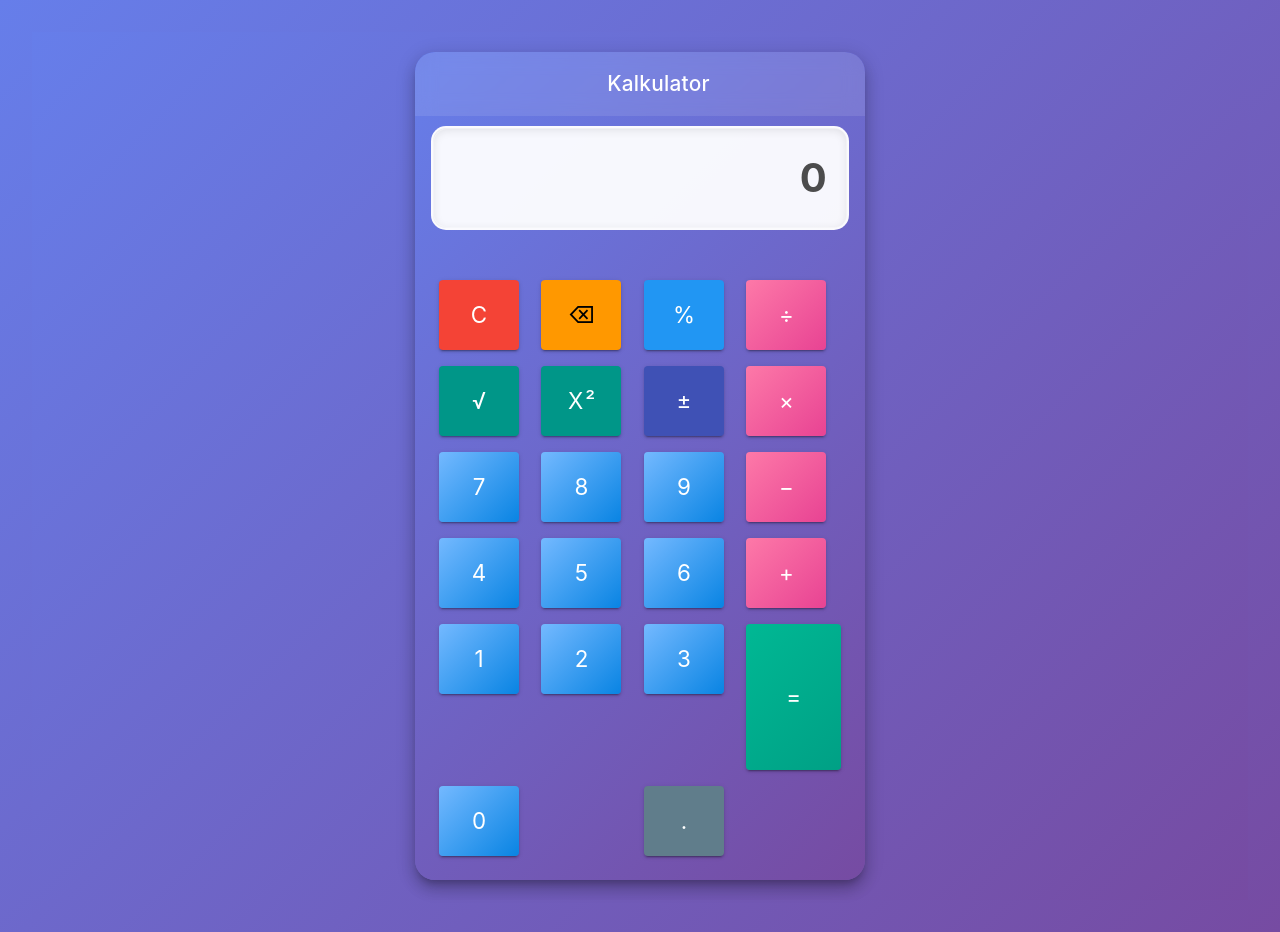
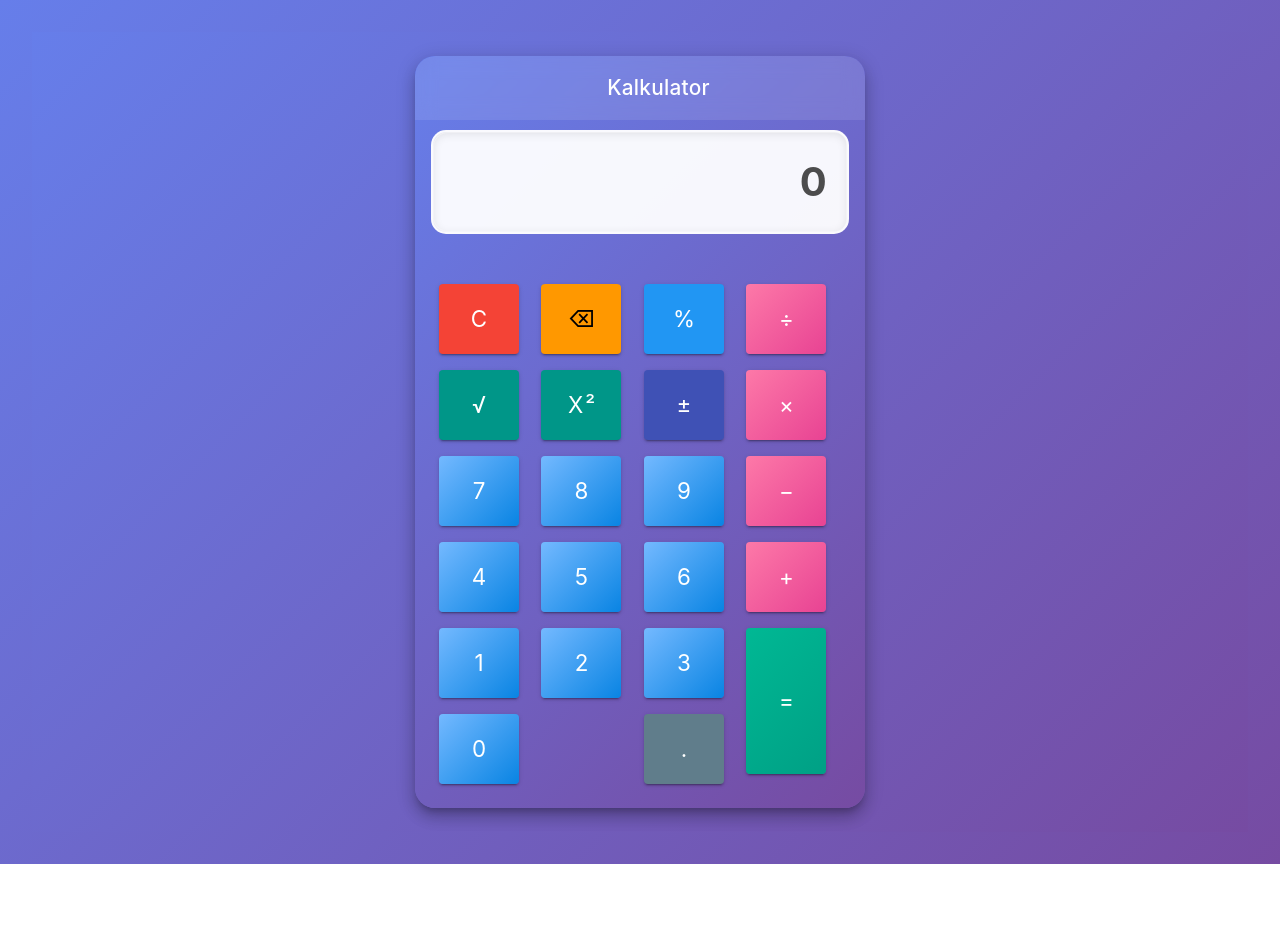
Before and after one commit to tomekb530/programowanie_w_chmurze_kalkulator, a Vue app: page / in a window 1280 px wide. After the commit the page ends 864 px from the top, so only its background shows below. Built offline with nearby package versions, Linux system fonts and the light colour scheme; the HTML template or start-up script is replaced by a standard one.

Commit message:
Fix buttons

```diff
--- a/src/components/CalculatorButtons.vue
+++ b/src/components/CalculatorButtons.vue
@@ -192,9 +192,12 @@
       </v-col>
     </v-row>
 
-    <!-- Piąty rząd - cyfry 1,2,3 -->
+    <!-- Piąty i szósty rząd - cyfry 1,2,3 oraz 0,. z przyciskiem = -->
+    <v-row dense>
+      <v-col cols="9">
+        <!-- Lewy blok z cyframi 1,2,3 oraz 0,. -->
         <v-row dense class="mb-2">
-      <v-col cols="3">
+          <v-col cols="4">
             <v-btn
               @click="calculatorStore.inputNumber('1')"
               color="blue-grey darken-1"
@@ -205,7 +208,7 @@
               1
             </v-btn>
           </v-col>
-      <v-col cols="3">
+          <v-col cols="4">
             <v-btn
               @click="calculatorStore.inputNumber('2')"
               color="blue-grey darken-1"
@@ -216,7 +219,7 @@
               2
             </v-btn>
           </v-col>
-      <v-col cols="3">
+          <v-col cols="4">
             <v-btn
               @click="calculatorStore.inputNumber('3')"
               color="blue-grey darken-1"
@@ -227,23 +230,11 @@
               3
             </v-btn>
           </v-col>
-      <v-col cols="3" class="d-flex flex-column">
-        <v-btn
-          @click="calculatorStore.equals"
-          color="green darken-1"
-          variant="elevated"
-          block
-          class="calculator-btn equals-btn flex-grow-1"
-          style="height: 146px;"
-        >
-          =
-        </v-btn>
-      </v-col>
         </v-row>
 
-    <!-- Szósty rząd - 0 i przecinek -->
+        <!-- Rząd z 0 i . -->
         <v-row dense>
-      <v-col cols="6">
+          <v-col cols="8">
             <v-btn
               @click="calculatorStore.inputNumber('0')"
               color="blue-grey darken-1"
@@ -254,7 +245,7 @@
               0
             </v-btn>
           </v-col>
-      <v-col cols="3">
+          <v-col cols="4">
             <v-btn
               @click="calculatorStore.inputDecimal"
               color="blue-grey darken-1"
@@ -265,8 +256,22 @@
               .
             </v-btn>
           </v-col>
-      <!-- Pusta kolumna, bo przycisk = jest wyżej -->
-      <v-col cols="3"></v-col>
+        </v-row>
+      </v-col>
+
+      <!-- Przycisk = po prawej -->
+      <v-col cols="3">
+        <v-btn
+          @click="calculatorStore.equals"
+          color="green darken-1"
+          variant="elevated"
+          block
+          class="calculator-btn equals-btn"
+          style="height: 146px;"
+        >
+          =
+        </v-btn>
+      </v-col>
     </v-row>
   </v-container>
 </template>
```
Lines whose indentation alone changed are shown as unchanged.
